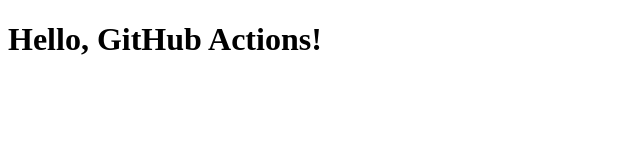
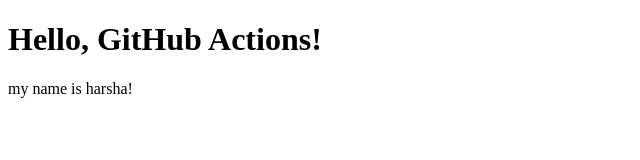
Before and after one commit to sriharshasaswath/gh-deployment-workflow, a plain HTML site: page index.html in a window 1280 px wide. Shown: the whole page, without its empty margins (0-640 px from the left). Drawn offline with Linux system fonts and the light colour scheme.

Commit message:
add changes

```diff
--- a/index.html
+++ b/index.html
@@ -7,5 +7,6 @@
 </head>
 <body>
     <h1>Hello, GitHub Actions!</h1>
+    <p>my name is harsha!</p>
 </body>
 </html>
```
